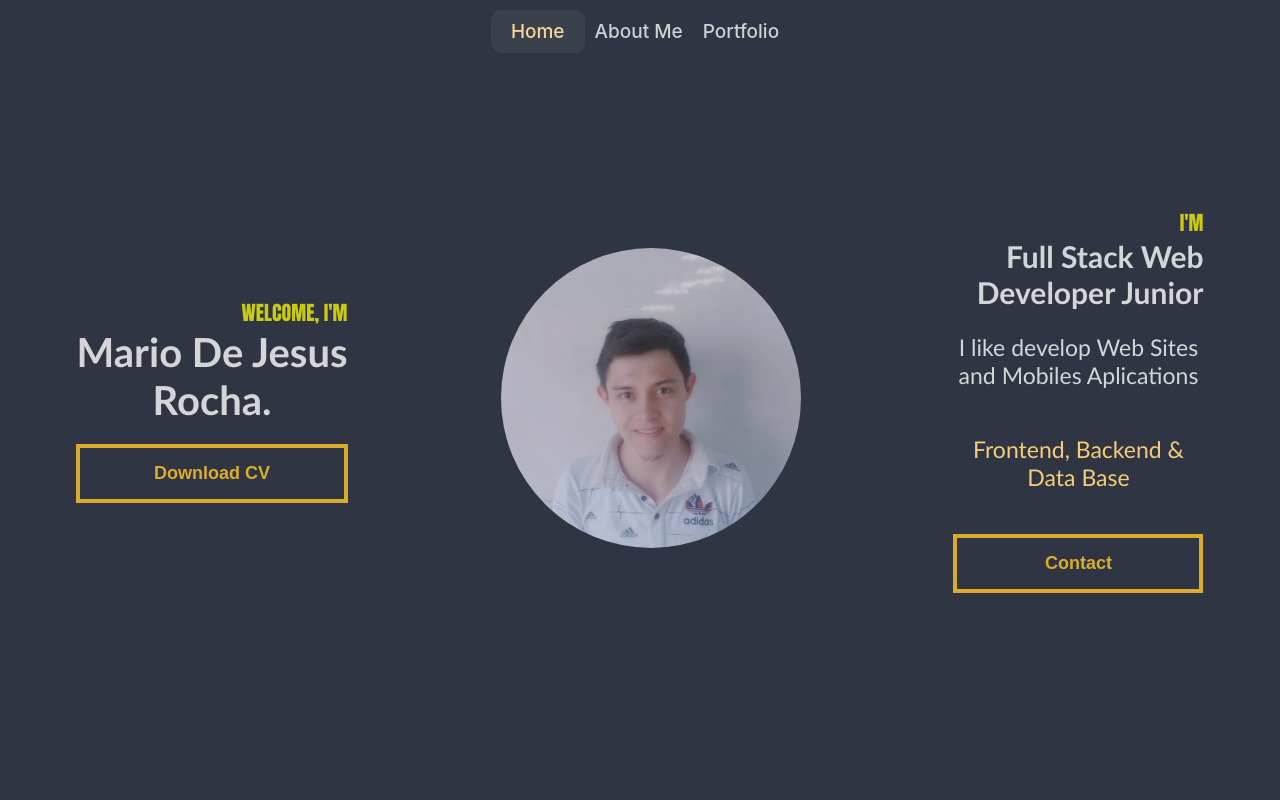
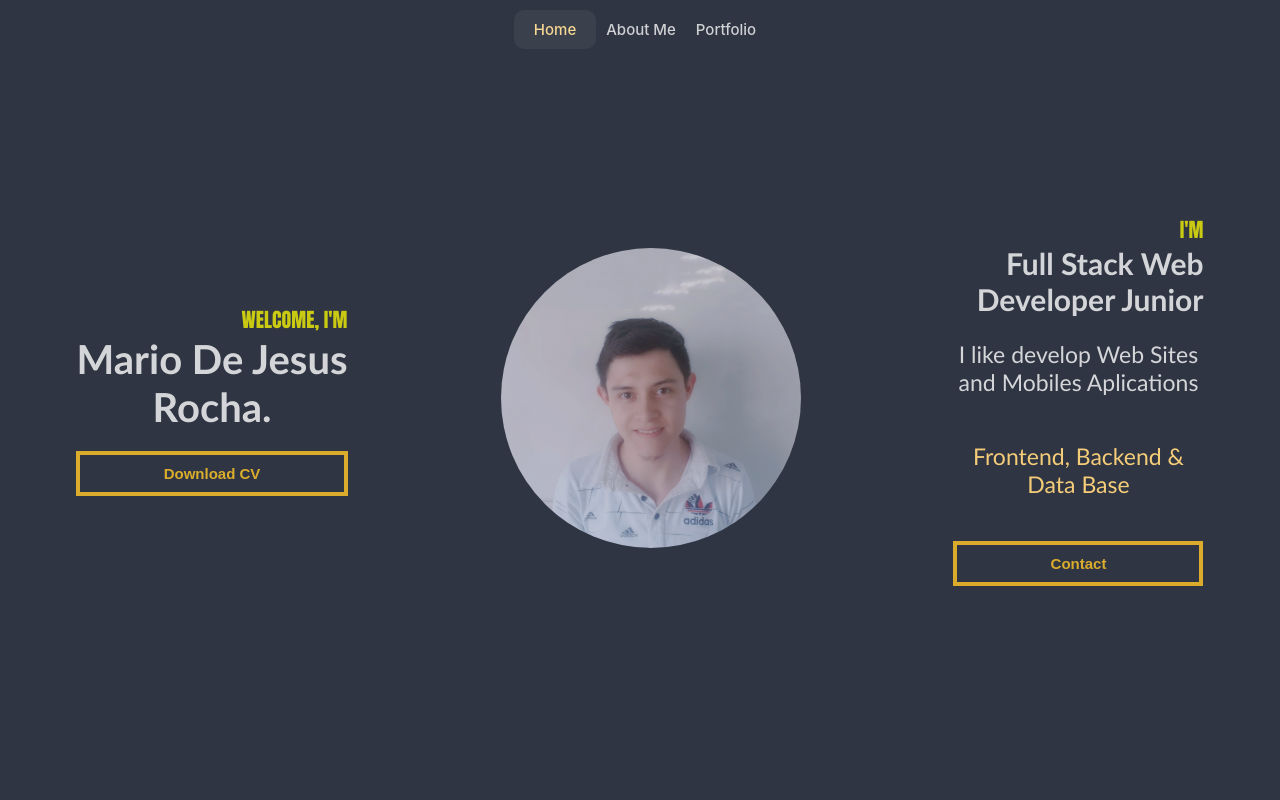
Before and after one commit to mariorocha2308/Myportfolio, a React (Create React App) app: page / in a window 1280 px wide. Shown: the top 800 px of the page. Built offline with nearby package versions, Linux system fonts and the light colour scheme.

Commit message:
deploy justify

```diff
--- a/src/pages/styles/homePage.css
+++ b/src/pages/styles/homePage.css
@@ -28,11 +28,11 @@
 
 .btnHome{
     margin-top: 20px;
-    padding: 15px;
+    padding: 10px;
     background-color: transparent;
     border: 4px solid #e1b12cf6;
     color: #e1b12cf6;
-    font-size: 18px;
+    font-size: 15px;
     font-weight: 800;
 }
 
--- a/src/pages/styles/navBar.css
+++ b/src/pages/styles/navBar.css
@@ -3,7 +3,7 @@
     top: 20px;
     width: 100%;
     color: rgba(255, 255, 255, 0.774);
-    font-size: 19px;
+    font-size: 15px;
     font-weight: 500;
 }
 
```
